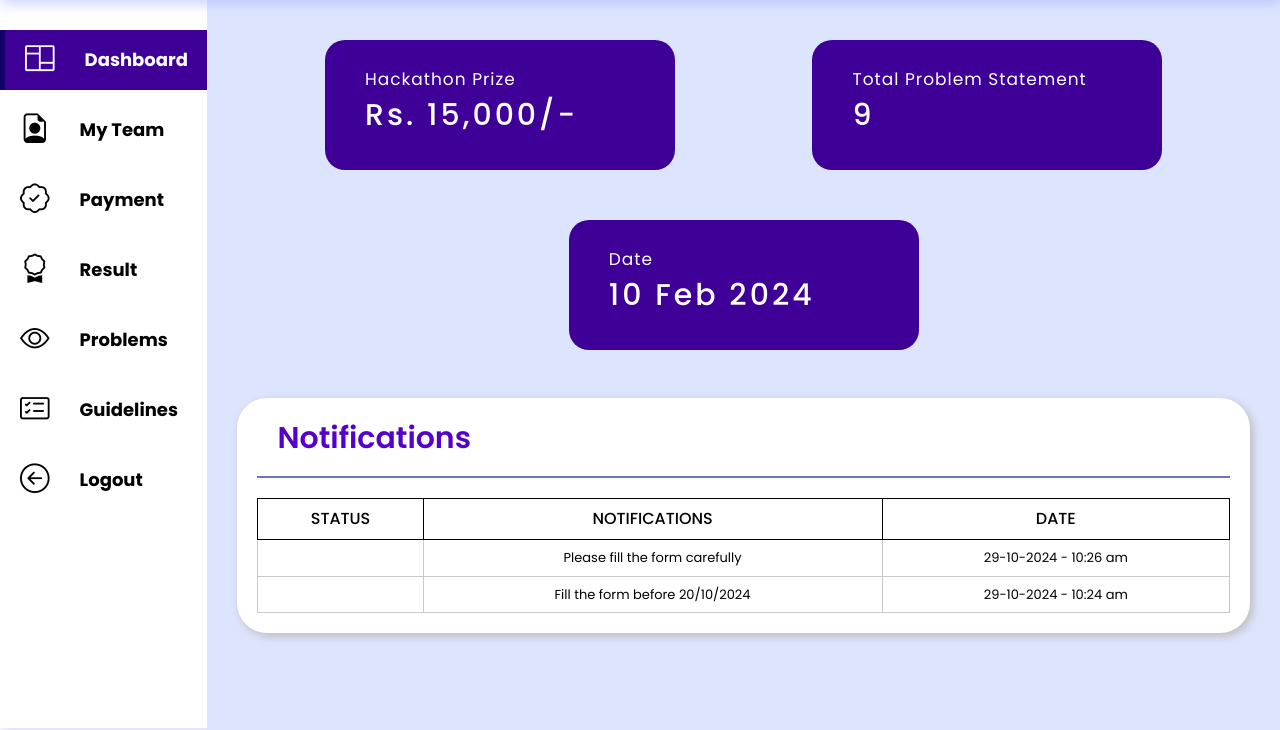
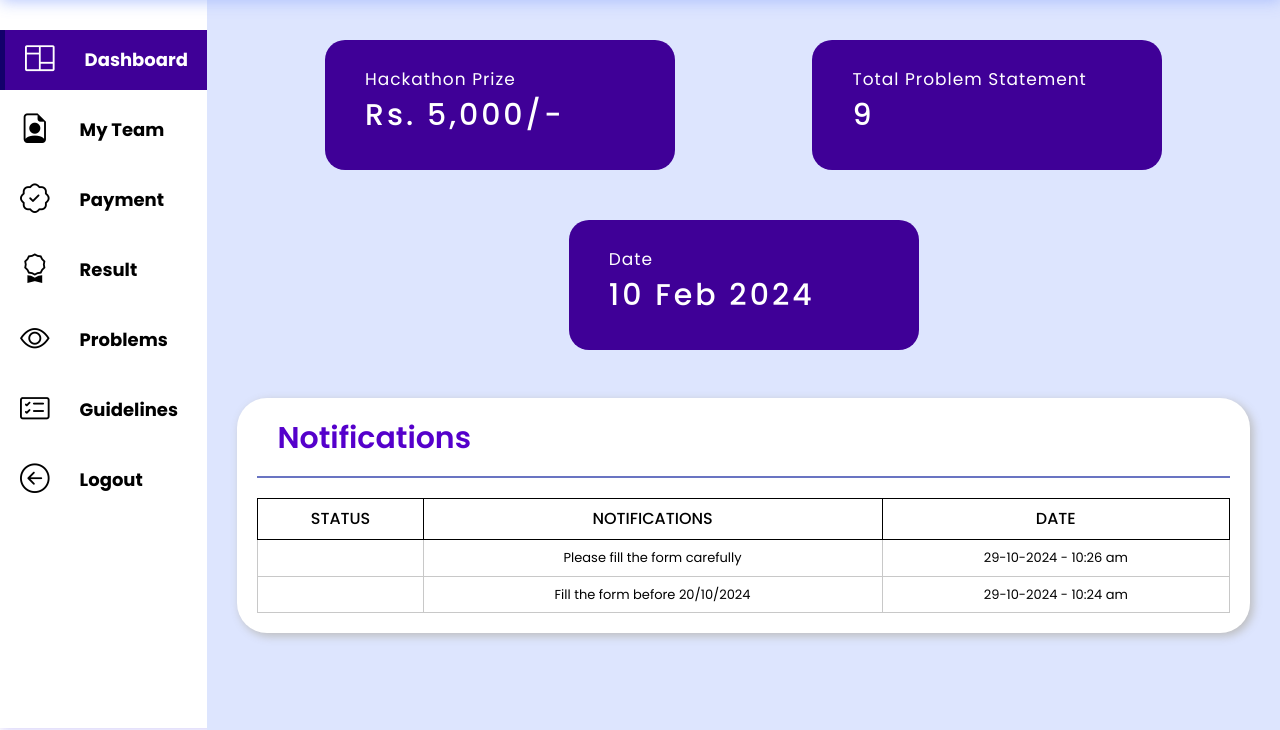
Before and after one commit to Abdul0925/Hackathon-Website, a PHP site: page /phpmail/mentor_dashboard_shad.php in a window 1280 px wide. Shown: the part 70-800 px from the top of the page. Run offline with PHP 8.4, Linux system fonts and the light colour scheme; the visitor is signed in with stand-in values (Sample User, id 1); data comes from the database, SQL or seed files in the repository.

Commit message:
prize price change

```diff
--- a/mentor_dashboard_shad.php
+++ b/mentor_dashboard_shad.php
@@ -273,7 +273,7 @@ $totalPS = $rowPS['total'];
                 <div class="box box1">
                     <div class="text">
                         <h2 class="topic">Hackathon Prize</h2>
-                        <h2 class="topic-heading">Rs. 15,000/-</h2>
+                        <h2 class="topic-heading">Rs. 5,000/-</h2>
                     </div>
                     <!-- <img src="https://media.geeksforgeeks.org/wp-content/uploads/20221210184645/Untitled-design-(31).png" alt="Views"> -->
                 </div>
```
